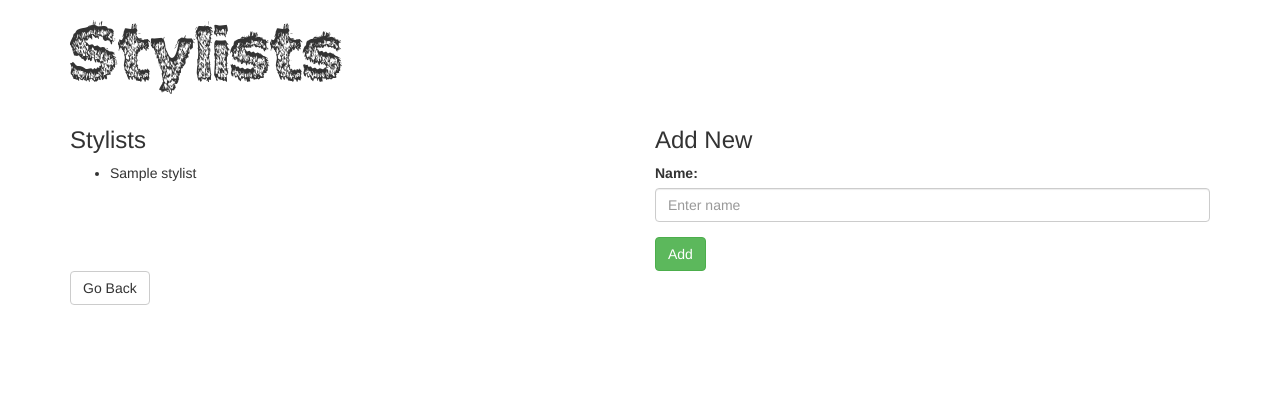
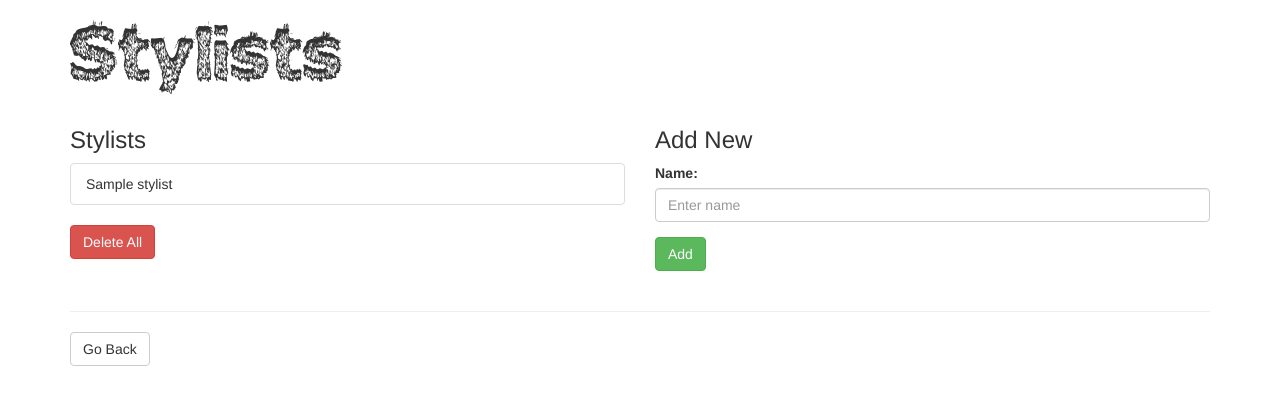
Before and after one commit to LisaMacCarrigan/hair-salon-php, a PHP site: template views/stylists.html.twig in a window 1280 px wide. Shown: the top 405 px of the page. Run offline with PHP 8.4, Linux system fonts and the light colour scheme; the template is opened without the code that fills it: most values are stand-ins (such as "Sample title", 1, 10 or a date in 2020); some libraries are stand-ins or nearby versions.

Commit message:
add list group bootstrap styling to stylists list

```diff
--- a/views/stylists.html.twig
+++ b/views/stylists.html.twig
@@ -8,11 +8,14 @@
                 <div class="col-md-6">
                     <h3>Stylists</h3>
                     {% if stylists is not empty %}
-                        <ul>
+                        <ul class="list-group">
                             {% for stylist in stylists %}
-                                <li>{{ stylist.getStylistName }}</li>
+                                <li class="list-group-item">{{ stylist.getStylistName }}</li>
                             {% endfor %}
                         </ul>
+                        <form action='/delete_cuisines' method='post'>
+                            <button class="btn btn-danger" type='submit'>Delete All</button>
+                        </form>
                     {% else %}
                     <p><em>There are currently no stylists</em></p>
                     {% endif %}
@@ -26,6 +29,7 @@
         <div class="container">
             <div class="row">
                 <div class="col-md-12">
+                    <br><hr>
                     <form action="/">
                         <button type="submit" class="btn btn-default">Go Back</button>
                     </form>
```
